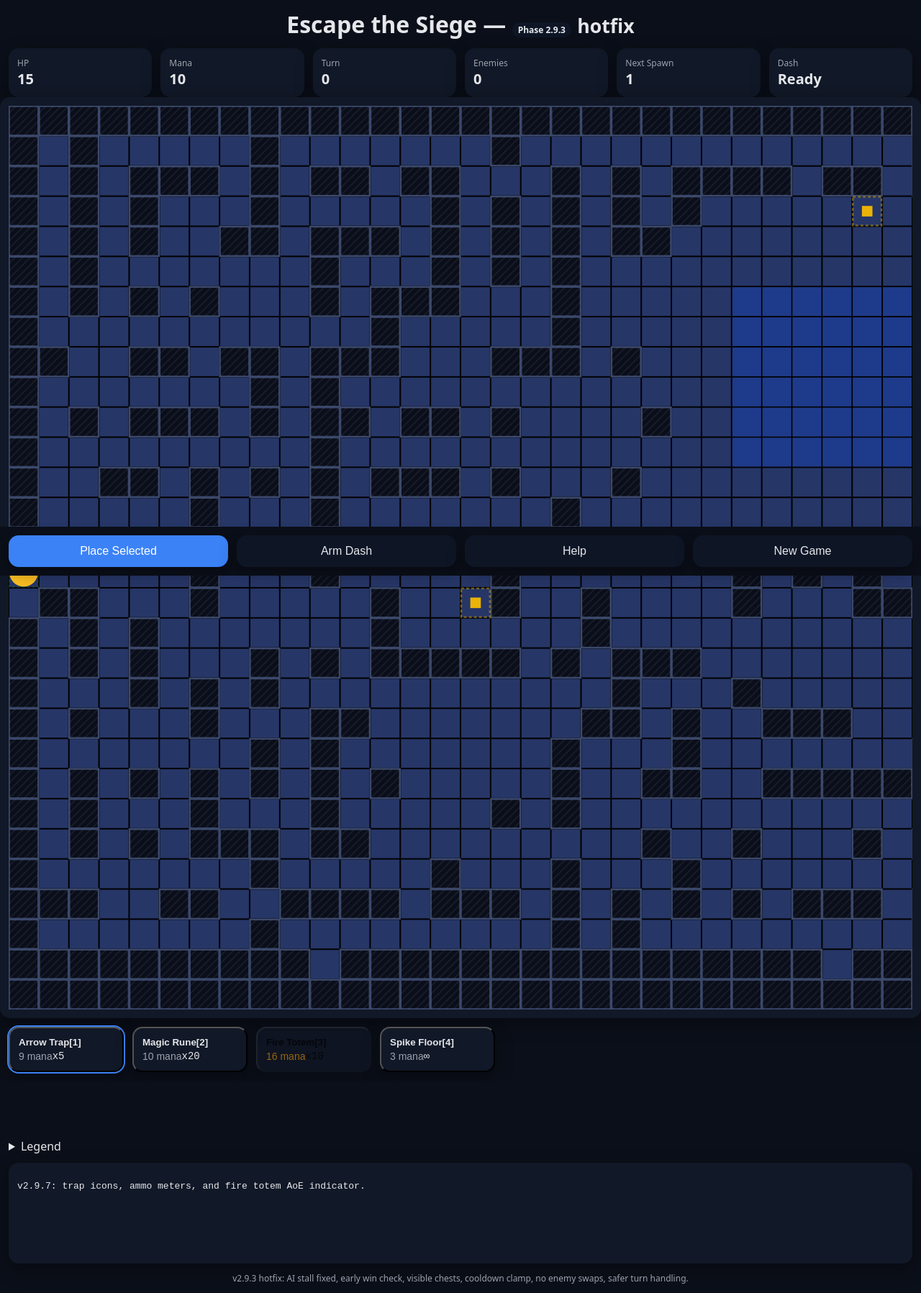
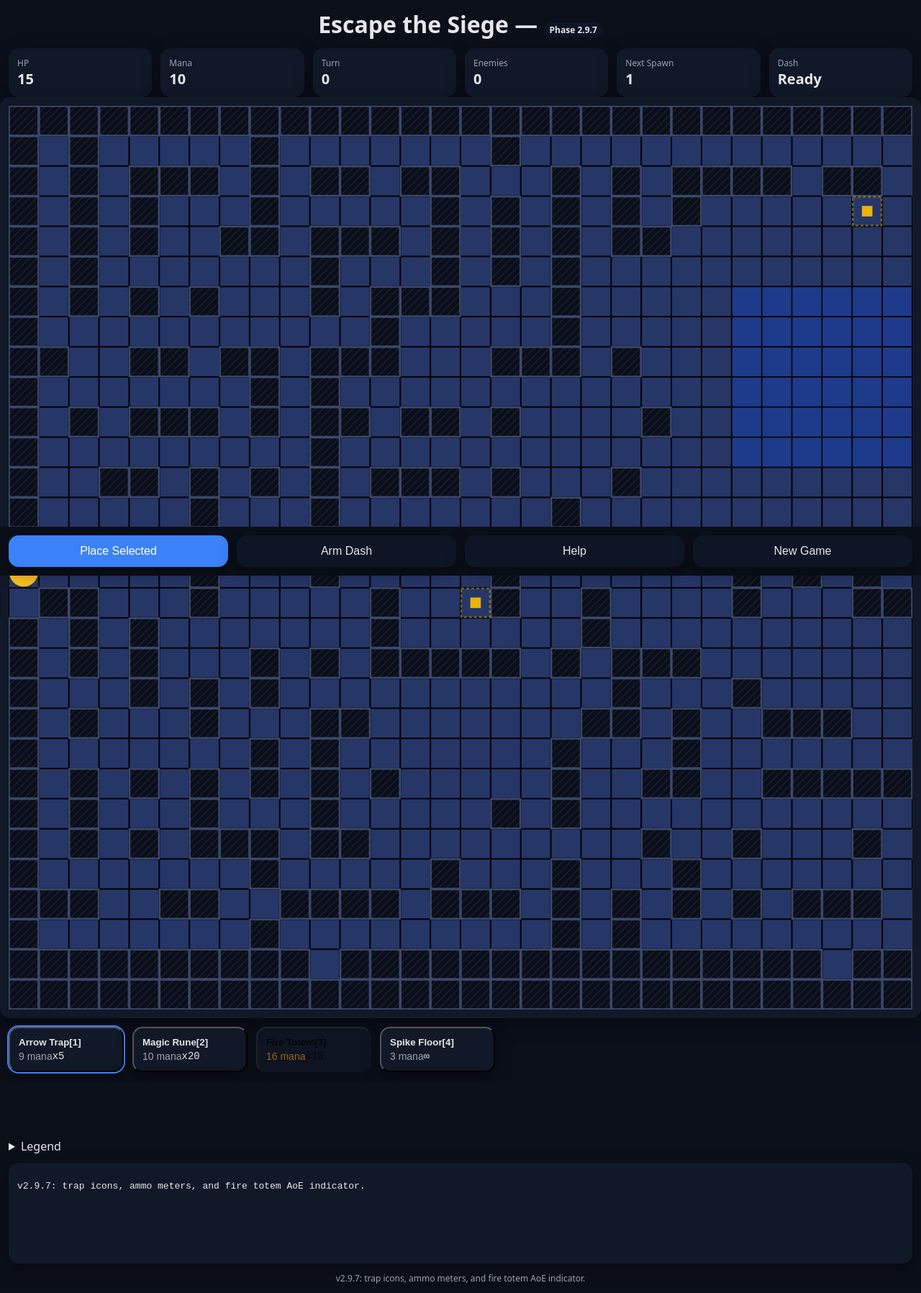
Before and after one commit to CigThePig/Escape-The-Siege, a website with bundled scripts: page index.html in a window 1280 px wide. Shown: the whole page at 72% size. Built offline with nearby package versions, Linux system fonts and the light colour scheme.

Commit message:
chore: align version info

```diff
--- a/game.js
+++ b/game.js
@@ -426,7 +426,7 @@ btnNew.addEventListener('click',resetState);
 
 btnHelp.addEventListener('click',()=>{
 
-    alert('2.9.3 hotfix:\n• Fixed AI (removed stray rebuildFlow override).\n• Early win check after movement.\n• Chests are brighter and filled.\n• Archer cooldown clamped.\n• Prevented enemy swap moves.\n• Enemy phase wrapped in try/catch.')
+    alert('v2.9.7 update:\n• Trap icons\n• Ammo meters\n• Fire totem AoE indicator')
 
 });
 
--- a/index.html
+++ b/index.html
@@ -3,12 +3,12 @@
 <head>
   <meta charset="utf-8" />
   <meta name="viewport" content="width=device-width, initial-scale=1, maximum-scale=1, user-scalable=no" />
-  <title>Escape the Siege — Phase 2.9.3 (hotfix)</title>
+  <title>Escape the Siege — Phase 2.9.7</title>
   <link rel="stylesheet" href="styles.css" />
 </head>
 <body>
   <!-- Title row -->
-  <h1 class="game-title">Escape the Siege — <span class="pill">Phase 2.9.3</span> <small>hotfix</small></h1>
+  <h1 class="game-title">Escape the Siege — <span class="pill">Phase 2.9.7</span></h1>
 
   <!-- HUD statistics -->
   <div class="hud">
@@ -68,7 +68,7 @@
   <!-- Game log -->
   <div id="log" class="log"></div>
 
-  <footer class="footer">v2.9.3 hotfix: AI stall fixed, early win check, visible chests, cooldown clamp, no enemy swaps, safer turn handling.</footer>
+  <footer class="footer">v2.9.7: trap icons, ammo meters, and fire totem AoE indicator.</footer>
 
   <script type="module" src="game.js"></script>
 </body>
--- a/package.json
+++ b/package.json
@@ -1,6 +1,6 @@
 {
   "name": "escape-the-siege",
-  "version": "1.0.0",
+  "version": "2.9.7",
   "description": "Development test configuration for Escape The Siege",
   "type": "module",
   "scripts": {
```
